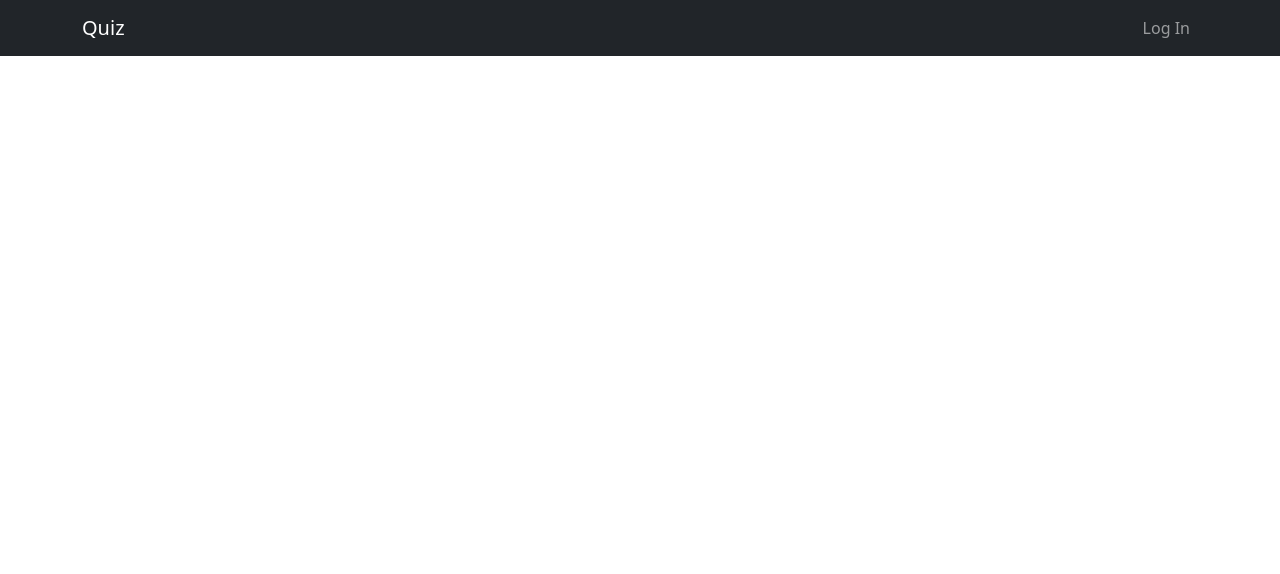
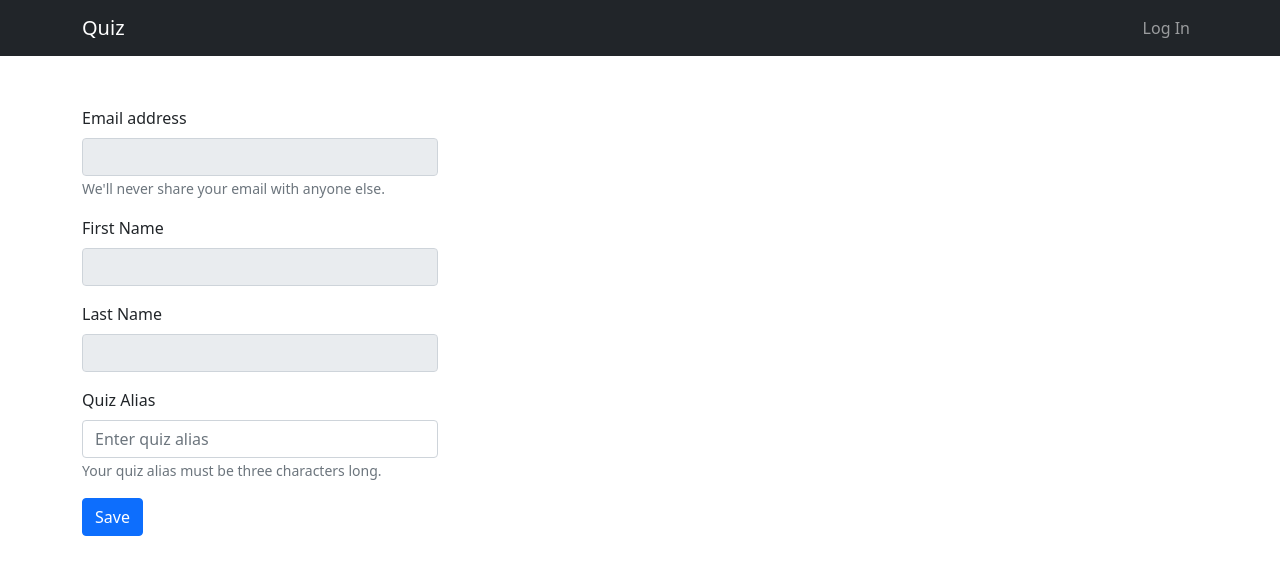
Before and after one commit to Reeceds/React-Quiz, a React (Create React App) app: page /personalDetails in a window 1280 px wide. Before the commit this address had no page. Shown: the top 574 px of the page. Built offline with nearby package versions, Linux system fonts and the light colour scheme; the HTML template or start-up script is replaced by a standard one.

Commit message:
Write user to db

```diff
--- a/src/App.js
+++ b/src/App.js
@@ -2,6 +2,7 @@ import './partials/_global.scss';
 import Quiz from './pages/Quiz';
 import Header from './components/Header';
 import LogIn from './pages/LogIn';
+import PersonalDetails from './pages/PersonalDetails'
 
 import { useState, useEffect } from 'react';
 
@@ -17,10 +18,11 @@ function App() {
     return(
         <Router>
             <Header setIsAuth={setIsAuth} />
-      <Container>
+            <Container className='main-section'>
                 <Routes>
                     <Route path='/' element={<Quiz />}/>
                     <Route path='/login' element={<LogIn setIsAuth={setIsAuth} />}/>
+                    <Route path='/personalDetails' element={<PersonalDetails />}/>
                 </Routes>
             </Container>
         </Router>
--- a/src/components/AnswerButton.jsx
+++ b/src/components/AnswerButton.jsx
@@ -1,7 +1,7 @@
 import React from 'react'
 
 export default function AnswerButton({ answer, checkAnswer, className }) {
-  return (
-    <button className={className} onClick={checkAnswer}>{answer}</button>
-  )
+    return (
+        <button className={className} onClick={checkAnswer}>{answer}</button>
+    )
 }
--- a/src/components/Header.jsx
+++ b/src/components/Header.jsx
@@ -1,23 +1,25 @@
-import React from 'react';
+import { React } from 'react';
 import { auth } from '../config/firebase-config';
 import { signOut } from "firebase/auth";
 
 import { Navbar, Container, Nav, NavDropdown } from 'react-bootstrap';
 
-import { Link } from "react-router-dom";
+import { Link, useNavigate } from "react-router-dom";
 
 export default function Header({ setIsAuth }) {
+
+    let navigate = useNavigate();
 
     // Logs out user
     const logOutUser = () => {
         signOut(auth)
         .then(() => {
-      localStorage.removeItem('isAuth');
+            localStorage.clear();
             setIsAuth(false);
-      window.location.pathname = '/login';
+            navigate('/login');
         });
     };
-console.log(localStorage.getItem('isAuth'))
+
     return (
 
         <Navbar bg="dark" variant="dark" expand="lg">
@@ -31,8 +33,9 @@ console.log(localStorage.getItem('isAuth'))
                         <Nav.Link as={Link} to='/login'>Log In</Nav.Link>
                         :
                         <NavDropdown title="My Account" id="basic-nav-dropdown">
-              <NavDropdown.Item href="#action/3.2">My Scores</NavDropdown.Item>
-              <NavDropdown.Item href="#action/3.3">Leaderboard</NavDropdown.Item>
+                            <NavDropdown.Item as={Link} to='/personalDetails'>Personal Details</NavDropdown.Item>
+                            <NavDropdown.Item href="#">My Scores</NavDropdown.Item>
+                            <NavDropdown.Item href="#">Leaderboard</NavDropdown.Item>
                             <NavDropdown.Divider />
                             <NavDropdown.Item onClick={logOutUser} className='js-logout'>Log Out</NavDropdown.Item>
                         </NavDropdown>}
--- a/src/config/firebase-config.js
+++ b/src/config/firebase-config.js
@@ -30,3 +30,9 @@ export const provider = new GoogleAuthProvider();
 // https://www.youtube.com/watch?v=jCY6DH8F4oc&ab_channel=PedroTech
 // https://www.youtube.com/watch?v=zL0dKETbCNE&t=11s&ab_channel=PedroTech
 // https://www.youtube.com/watch?v=PKwu15ldZ7k&t=2866s&ab_channel=WebDevSimplified
+
+// https://www.youtube.com/watch?v=hUhWtYXgg0I&ab_channel=CodingWithAdam
+// https://css-tricks.com/user-registration-authentication-firebase-react/
+
+// https://cloud.google.com/firestore/docs/query-data/queries#in_and_array-contains-any
+// https://stackoverflow.com/questions/48541270/how-to-add-document-with-custom-id-to-firestore
--- a/src/pages/LogIn.jsx
+++ b/src/pages/LogIn.jsx
@@ -1,22 +1,89 @@
-import React from 'react'
-import { auth, provider } from '../config/firebase-config';
+import React from 'react';
+import { useNavigate } from "react-router-dom";
+import { auth, provider, db } from '../config/firebase-config';
 import { signInWithPopup } from "firebase/auth";
+import { addDoc, collection, query, where, getDocs } from 'firebase/firestore';
 
-export default function LogIn() {
+export default function LogIn({ setIsAuth }) {
 
-    const loginWithGoogle = ({ setIsAuth }) => {
+    let navigate = useNavigate();
+    let userCollectionRef = collection(db, 'users');
+
+
+    // Create a user on login if user does not exist based on userId
+    const createUser = async (userId, userName, userEmail) => {
+        let arr = [];
+        const querySnapshot = await getDocs(collection(db, 'users'));
+
+        querySnapshot.forEach((doc) => {
+            arr.push(doc.data().id)
+        });
+
+        if(arr.indexOf(userId) <= -1){
+            addDoc(userCollectionRef, {
+                id: userId,
+                name: userName,
+                email: userEmail,
+                alias: ''
+            });
+        };
+    };
+
+
+    // Checks db if user alias is empty/filled and navigates to correct page on login
+    const checkUserAlias = async (userId) => {
+        const q = query(collection(db, "users"), where("id", "==", userId));
+        const querySnapshot = await getDocs(q);
+
+        querySnapshot.forEach((doc) => {
+
+            localStorage.setItem('alias', doc.data().alias);
+
+            if(doc.data().alias === ''){
+                navigate('/personalDetails');
+            } else {
+                navigate('/');
+            }
+        });
+    };
+
+
+    const loginWithGoogle = () => {
 
         signInWithPopup (auth, provider)
         .then((result) => {
-            console.log(result)
+            // console.log(result)
+
+            // Variables of users details
+            let id = result.user.uid;
+            let name = result.user.displayName;
+            let emailAddress = result.user.email;
+            let splitname = name.split(' ');
+            let fName = splitname[0];
+            let lName = splitname[1];
+
+            // Creates the user account
+            createUser(id, name, emailAddress);
+
+            // Adds user details to local storage
             localStorage.setItem('isAuth', true);
+            localStorage.setItem('firstName', fName);
+            localStorage.setItem('lastName', lName);
+            localStorage.setItem('email', emailAddress);
+
+            // Set authstate to true
             setIsAuth(true);
+
+            // Checks users alias and navigates to requested page
+            checkUserAlias(id);
+
         }).catch((error) => {
             console.log(error.code, error.message)
         });
     }
 
-  return (
-    <button onClick={loginWithGoogle}>Login with Google</button>
-  )
+
+    return (
+        <button onClick={loginWithGoogle}>Login with Google</button>
+    )
 }
--- /dev/null
+++ b/src/pages/PersonalDetails.jsx
@@ -0,0 +1,110 @@
+import { React, useState, useEffect } from 'react';
+import { useNavigate } from "react-router-dom";
+import { Form, Button, Row, Col } from 'react-bootstrap';
+
+import { db } from '../config/firebase-config';
+import { collection, query, where, getDocs, updateDoc, doc, serverTimestamp } from 'firebase/firestore';
+
+export default function PersonalDetails() {
+
+    const [details, setDetails] = useState({firstName: '', lastName: '', email: '', alias: ''});
+    const [validated, setValidated] = useState(false);
+
+    let navigate = useNavigate();
+
+    // Varialbes of users details in localstorage
+    let fName = localStorage.getItem("firstName");
+    let lName = localStorage.getItem("lastName");
+    let emailAddress = localStorage.getItem("email");
+    let alias = localStorage.getItem("alias");
+
+
+    useEffect(() => {
+        setDetails({firstName: fName, lastName: lName, email: emailAddress, alias: alias});
+    },[]);
+
+
+    // Updates users alias in db/local storage
+    const updateUserAlias = async (userEmail) => {
+        const q = query(collection(db, "users"), where("email", "==", userEmail));
+        const querySnapshot = await getDocs(q);
+
+        let userDocId;
+
+        querySnapshot.forEach((doc) => {
+            userDocId = doc.id
+        });
+
+        const userDocRef = doc(db, "users", userDocId);
+
+        await updateDoc(userDocRef, {
+            alias: details.alias,
+            timestamp: serverTimestamp()
+        });
+
+        localStorage.setItem('alias', details.alias);
+    };
+
+
+    // Checks if form is valid and updates db/navigates to requested page
+    const handleSubmit = (e) => {
+        e.preventDefault();
+        e.stopPropagation();
+
+        const form = e.currentTarget;
+
+        // Checks if form is valid
+        if (form.checkValidity() === true) {
+            // Updates users alias in db/local storage
+            updateUserAlias(emailAddress);
+
+            // navigates to requested page
+            navigate('/');
+        }
+
+        setValidated(true);
+
+    };
+
+
+    return (
+
+        <Row>
+            <Col lg={4}>
+                <Form noValidate validated={validated} onSubmit={handleSubmit}>
+                    <Form.Group className="mb-3">
+                        <Form.Label>Email address</Form.Label>
+                        <Form.Control type="text" placeholder={details.email || ''} disabled />
+                        <Form.Text className="text-muted"> We'll never share your email with anyone else.</Form.Text>
+                    </Form.Group>
+
+                    <Form.Group className="mb-3">
+                        <Form.Label>First Name</Form.Label>
+                        <Form.Control type="text" placeholder={details.firstName || ''} disabled />
+                    </Form.Group>
+
+                    <Form.Group className="mb-3">
+                        <Form.Label>Last Name</Form.Label>
+                        <Form.Control type="text" placeholder={details.lastName || ''} disabled />
+                    </Form.Group>
+
+                    {/* <Form.Group className="mb-3">
+                        <Form.Label>Last Name</Form.Label>
+                        <Form.Control type="text" placeholder="Enter last name" value={details.lastName || ''} onChange={(e) => setDetails({...details, lastName: (e.target.value)})} />
+                    </Form.Group> */}
+
+                    <Form.Group className="mb-3">
+                        <Form.Label>Quiz Alias</Form.Label>
+                        <Form.Control type="text" placeholder="Enter quiz alias" minLength={3} maxLength={3} required value={details.alias || ''}  onChange={(e) => setDetails({...details, alias: (e.target.value.toUpperCase())})} />
+                        <Form.Control.Feedback type="invalid">Please enter an alias.</Form.Control.Feedback>
+                        <Form.Text className="text-muted"> Your quiz alias must be three characters long.</Form.Text>
+                    </Form.Group>
+
+                    <Button variant="primary" type="submit">Save</Button>
+                </Form>
+            </Col>
+        </Row>
+
+    )
+
+}
--- a/src/partials/_global.scss
+++ b/src/partials/_global.scss
@@ -48,3 +48,7 @@
 .hide {
     display: none;
 }
+
+.main-section {
+    padding-top: 50px;
+}
```
Also changed, not shown: src/components/Button.jsx (+4 -4 lines), src/pages/Quiz.jsx (+31 -1 lines). Lines whose indentation alone changed are shown as unchanged.
